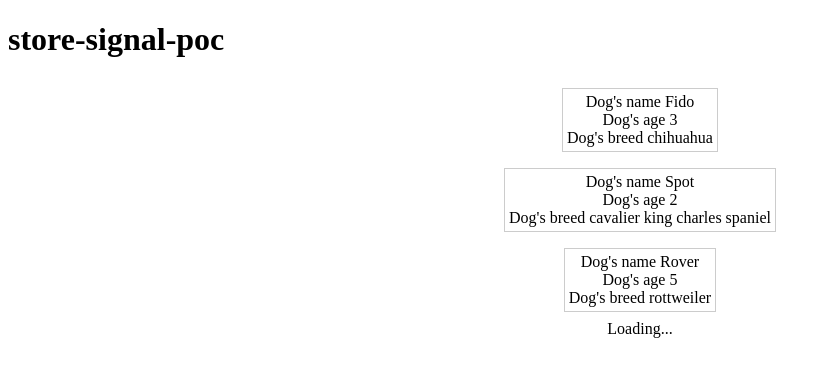
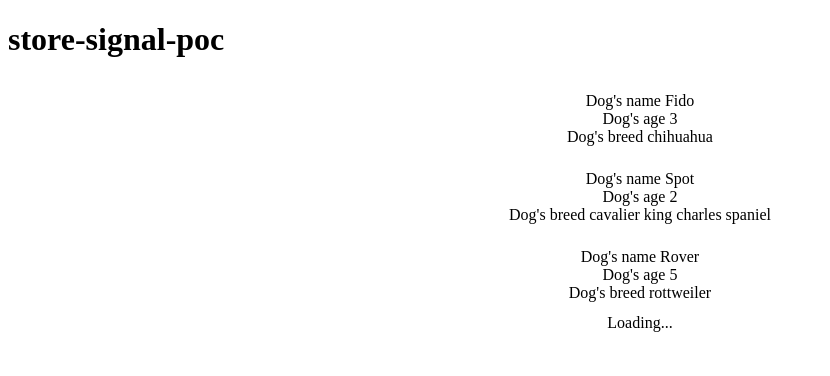
Before and after one commit to mbrit75/playground-angular, an Angular app: page / in a window 1280 px wide. Shown: the top 376 px of the page, without its empty margins (0-830 px from the left). Built offline with nearby package versions, Linux system fonts and the light colour scheme.

Commit message:
latest changes

```diff
--- a/src/app/dogs/components/dog.component.css
+++ b/src/app/dogs/components/dog.component.css
@@ -5,11 +5,10 @@
 }
 
 .dog-card {
-  border: 1px solid #ccc;
+  /*border: 1px solid #ccc;*/
   margin: 0.5rem;
   padding: 0.25rem;
   display: flex;
   flex-direction: column;
   align-items: center;
-  /*justify-content: center;*/
 }
--- a/src/app/dogs/components/dog.component.ts
+++ b/src/app/dogs/components/dog.component.ts
@@ -1,4 +1,4 @@
-import {Component, inject, signal} from "@angular/core";
+import {Component, inject } from "@angular/core";
 import {DogSignals, DogStore} from "../dog.store";
 import {DogService} from "../dog.service";
 import {Dog} from "@app/dogs/models/dog.model";
```
Also changed, not shown: src/app/dogs/dog.store.ts (line endings or trailing spaces).
